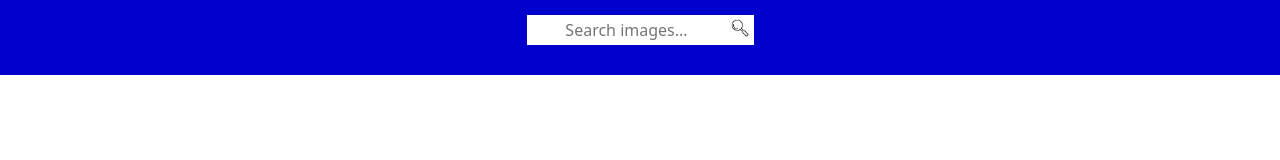
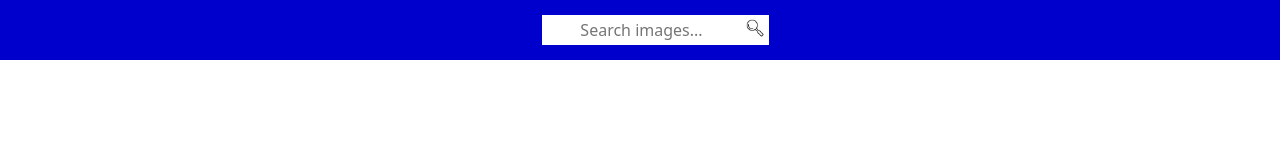
Before and after one commit to Valeria-Stetsiuk/goit-js-hw-11, a website built with Parcel: page src/index.html in a window 1280 px wide. Built offline with nearby package versions, Linux system fonts and the light colour scheme; what simplelightbox would draw is missing.

Commit message:
Update _common.scss

```diff
--- a/src/sass/_common.scss
+++ b/src/sass/_common.scss
@@ -1,4 +1,7 @@
 @import '~node_modules/modern-normalize/modern-normalize.css';
+body {
+  margin: 0;
+}
 .is-hidden {
   position: absolute;
   width: 1px;
@@ -24,14 +27,11 @@
   top: 0;
   left: 0;
   right: 0;
-  margin-bottom: 20px;
+  text-align: center;
+  padding: 15px 0;
 }
 .search-form {
   display: flex;
-  width: 100%;
-  padding: 15px;
-  padding-bottom: 15px;
-  margin-bottom: 15px;
   justify-content: center;
 }
 .search-input {
@@ -48,7 +48,7 @@
   background-color: #fff;
 }
 .gallery {
-  margin: 20px 0 0;
+  margin: 80px 0 0;
   width: 100%;
   display: flex;
   flex-wrap: wrap;
```
